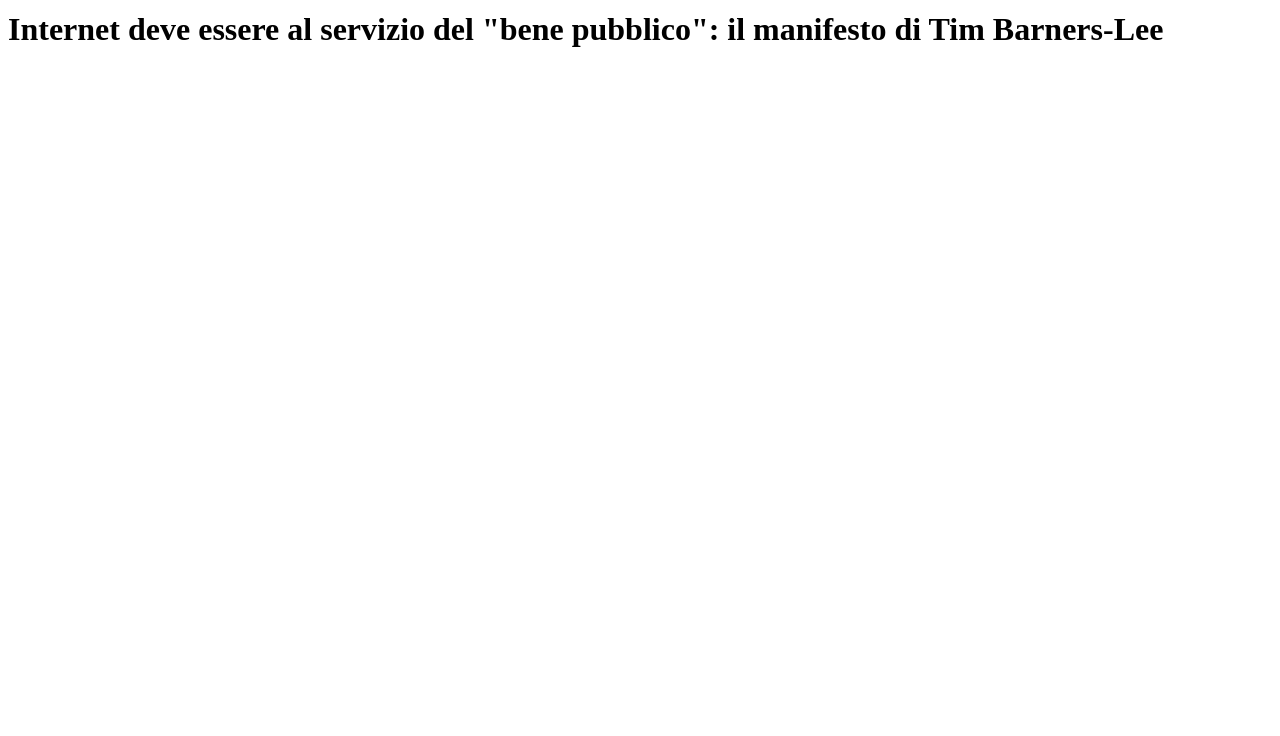
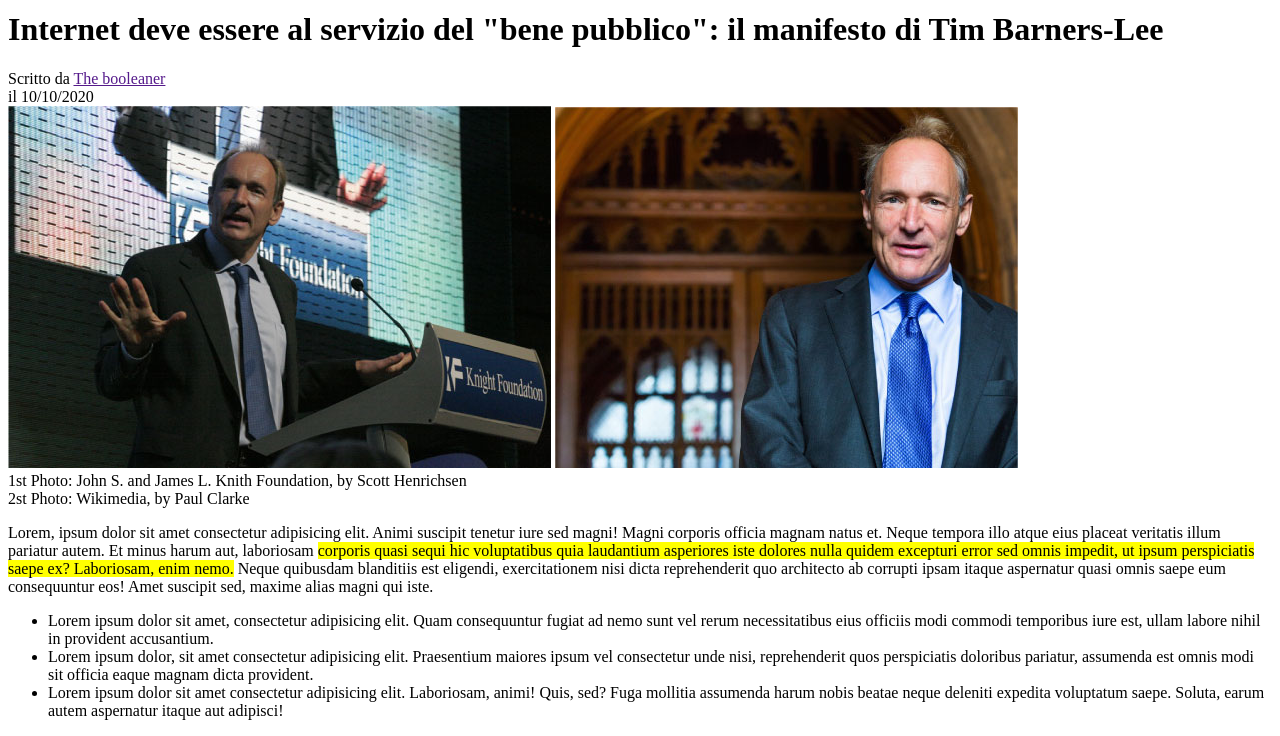
Before and after one commit to AlessioAbbati/html-css-booleaner, a plain HTML site: page index.html in a window 1280 px wide. Shown: the part 343-1079 px from the top of the page. Before the commit the page ends 800 px from the top, so only its background shows below. Drawn offline with Linux system fonts and the light colour scheme.

Commit message:
main mod 1

```diff
--- a/assets/style.css
+++ b/assets/style.css
@@ -2,3 +2,6 @@ header{
     background-image: url("../img/pattern.png");
     background-color: aqua;
 }
+.evidenziato{
+    background-color: yellow;
+}
--- a/index.html
+++ b/index.html
@@ -15,6 +15,25 @@
         <h1>
           Internet deve essere al servizio del "bene pubblico": il manifesto di Tim Barners-Lee
         </h1>
+        <div>
+            <span>Scritto da <a href="">The booleaner</a></span> <br>
+            <span>il 10/10/2020</span>
+        </div>
+        <img src="../html-css-booleaner/img/tim-1.jpg" alt="">
+        <img src="../html-css-booleaner/img/tim-2.jpg" alt="">
+        <div>
+            <span>1st Photo: John S. and James L. Knith Foundation, by Scott Henrichsen</span> <br>
+            <span>2st Photo: Wikimedia, by Paul Clarke</span>
+        </div>
+        <p>Lorem, ipsum dolor sit amet consectetur adipisicing elit. Animi suscipit tenetur iure sed magni! Magni corporis officia magnam natus et. Neque tempora illo atque eius placeat veritatis illum pariatur autem.
+        Et minus harum aut, laboriosam <span class="evidenziato">corporis quasi sequi hic voluptatibus quia laudantium asperiores iste dolores nulla quidem excepturi error sed omnis impedit, ut ipsum perspiciatis saepe ex? Laboriosam, enim nemo.</span>
+        Neque quibusdam blanditiis est eligendi, exercitationem nisi dicta reprehenderit quo architecto ab corrupti ipsam itaque aspernatur quasi omnis saepe eum consequuntur eos! Amet suscipit sed, maxime alias magni qui iste.</p>
+        <ul>
+            <li>Lorem ipsum dolor sit amet, consectetur adipisicing elit. Quam consequuntur fugiat ad nemo sunt vel rerum necessitatibus eius officiis modi commodi temporibus iure est, ullam labore nihil in provident accusantium.</li>
+            <li>Lorem ipsum dolor, sit amet consectetur adipisicing elit. Praesentium maiores ipsum vel consectetur unde nisi, reprehenderit quos perspiciatis doloribus pariatur, assumenda est omnis modi sit officia eaque magnam dicta provident.</li>
+            <li>Lorem ipsum dolor sit amet consectetur adipisicing elit. Laboriosam, animi! Quis, sed? Fuga mollitia assumenda harum nobis beatae neque deleniti expedita voluptatum saepe. Soluta, earum autem aspernatur itaque aut adipisci!</li>
+        </ul>
+
 
     </main>
 </body>
```
